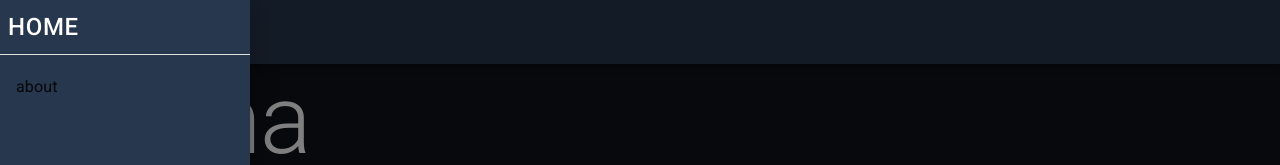
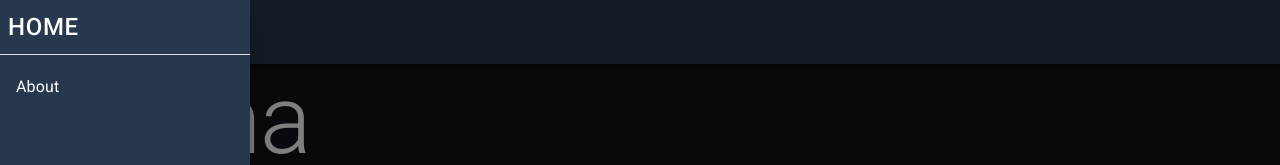
Before and after one commit to SeraphelCelaena/serpag-website, a Next.js app: page / in a window 1280 px wide. Both pictures are taken after a click on the button "menu". Shown: the top 165 px of the page. Built offline with nearby package versions, Linux system fonts and the light colour scheme.

Commit message:
updated the About Button

```diff
--- a/components/NavBar.js
+++ b/components/NavBar.js
@@ -80,7 +80,7 @@ export default function NavBar({title}) {
 					<div style={{width: '100%'}}>
 						<NextLink href={`/${page}`} passHref>
 							<ListItemButton>
-								<ListItemText primary={page} />
+								<ListItemText primary={page[0].toUpperCase() + page.slice(1)} sx={{color: theme.palette.primary.contrastText}}/>
 							</ListItemButton>
 						</NextLink>
 					</div>
```
